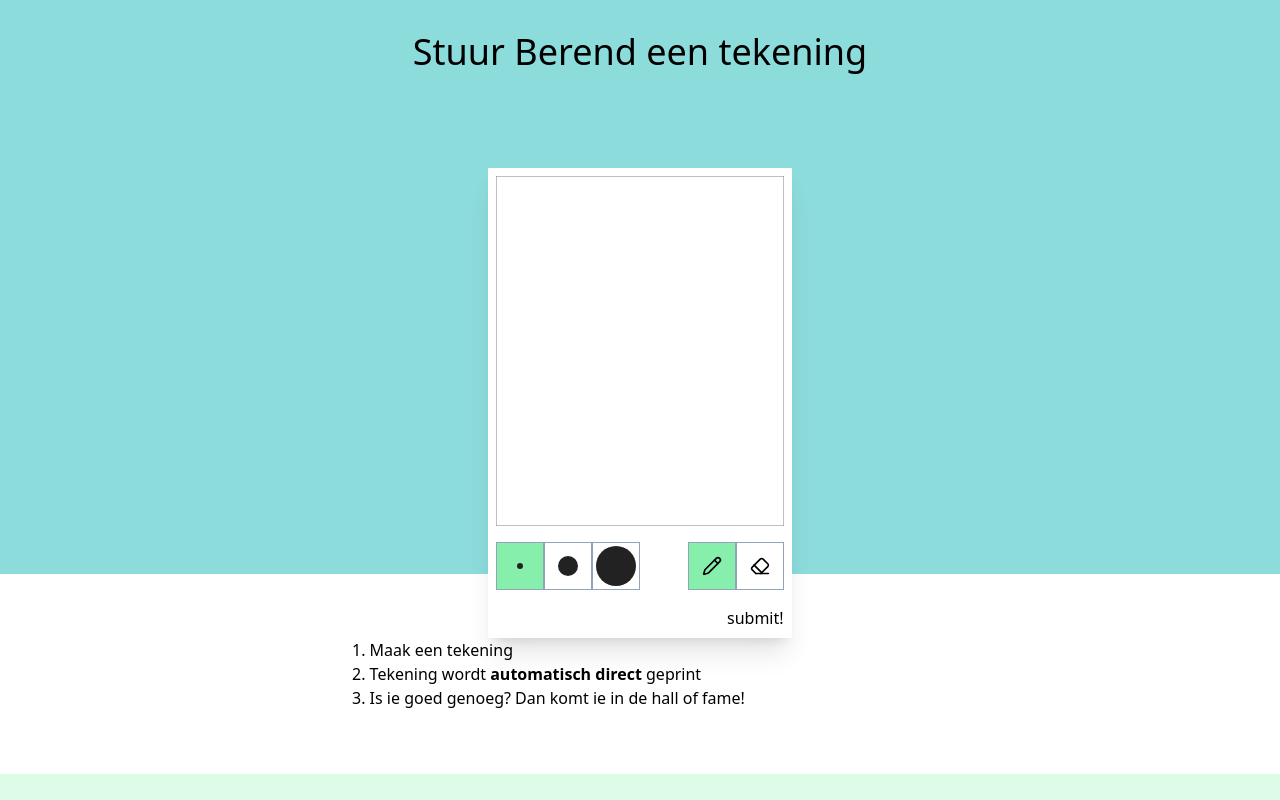
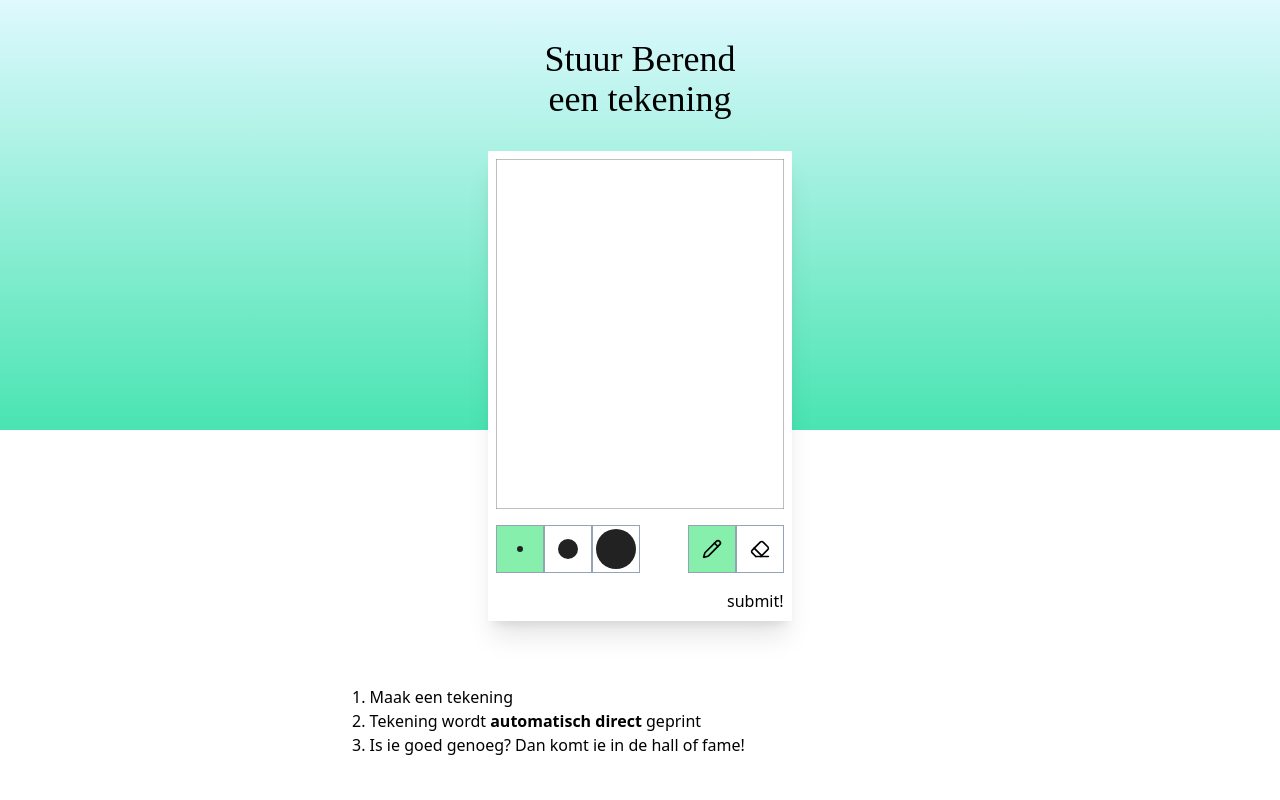
Before and after one commit to Berenddeperend/stuur-berend-een-tekening, a Nuxt app: page / in a window 1280 px wide. Shown: the top 800 px of the page. Built offline with nearby package versions, Linux system fonts and the light colour scheme; no server answers.

Commit message:
progress

```diff
--- a/app/pages/index.vue
+++ b/app/pages/index.vue
@@ -1,63 +1,83 @@
 <script setup lang="ts">
-const photos = ref();
-const file = ref();
+const photos = ref<string[]>();
 
 const fetchPhotos = async () => {
   photos.value = await $fetch("/api/photos");
 };
 
 fetchPhotos();
-
-const onFileChange = (e) => {
-  console.log(e);
-  file.value = e.target.files[0];
-
-  sendPhoto();
-};
-
-async function sendPhoto() {
-  const formData = new FormData();
-  formData.append("photo", file.value);
-
-  await $fetch("/api/drawing", {
-    method: "post",
-    body: formData,
-  });
-  fetchPhotos();
-}
 </script>
 
 <template>
   <div>
-    <Wrapper class="bg-[#8ddcdc] py-8 -mt-24">
-      <h1 class="text-4xl mt-24 text-center">Stuur Berend een tekening</h1>
+    <!-- Hero: the green gradient is a backdrop that the drawing card half-overlaps -->
+    <section class="hero">
+      <div class="hero-bg" aria-hidden="true"></div>
 
-      <!--        <InspirationGenerator />-->
+      <Wrapper class="px-4">
+        <h1 class="hero-title">Stuur Berend<br />een tekening</h1>
 
-      <div class="flex flex-col items-center">
-        <!--          288-->
-        <div class="max-w-[304px] p-2 w-full bg-white shadow-xl translate-y-24">
+        <!-- InspirationGenerator -->
+
+        <div class="drawing-card">
           <Konva />
           <DrawingForm class="mt-4" />
         </div>
-      </div>
-    </Wrapper>
+      </Wrapper>
+    </section>
 
     <HowDoesThisWork />
 
-    <Wrapper class="bg-green-100 py-8">
+    <Wrapper class="bg-green-100 py-8 px-4">
       <h1 class="text-center text-xl">Stuur Berend een tekening</h1>
 
       <div class="flex items-center gap-3 flex-wrap">
-        <img v-for="photo in photos" :src="`/photos/${photo}`" alt="" class="w-1/4 h-min" />
+        <img
+          v-for="photo in photos"
+          :key="photo"
+          :src="`/photos/${photo}`"
+          alt=""
+          class="w-1/4 h-min"
+        />
       </div>
     </Wrapper>
-
-    <section class="bg-blue-500 py-16">
-      <div class="max-w-4xl mx-auto bg-white p-8 translate-y-24">Panel content</div>
-    </section>
-    <section class="bg-gray-100 pt-32">Next section</section>
 
     <NuxtLink to="/admin">admin</NuxtLink>
   </div>
 </template>
+
+<style scoped>
+.hero {
+  position: relative;
+}
+
+/* Gradient backdrop, sized so its bottom edge falls across the middle of the card */
+.hero-bg {
+  position: absolute;
+  inset: 0 0 auto 0;
+  height: 430px;
+  background: linear-gradient(180deg, #dff9ff 0%, #49e4b1 100%);
+  z-index: -1;
+}
+
+.hero-title {
+  font-family: "Khmer MN";
+  font-size: 2.25rem;
+  line-height: 1.1;
+  text-align: center;
+  padding-top: 2.5rem;
+  padding-bottom: 2rem;
+}
+
+/* Sits in normal flow so everything below accounts for its real height */
+.drawing-card {
+  width: 100%;
+  max-width: 304px;
+  margin-inline: auto;
+  padding: 0.5rem;
+  background: #fff;
+  box-shadow:
+    0 20px 25px -5px rgb(0 0 0 / 0.1),
+    0 8px 10px -6px rgb(0 0 0 / 0.1);
+}
+</style>
```
